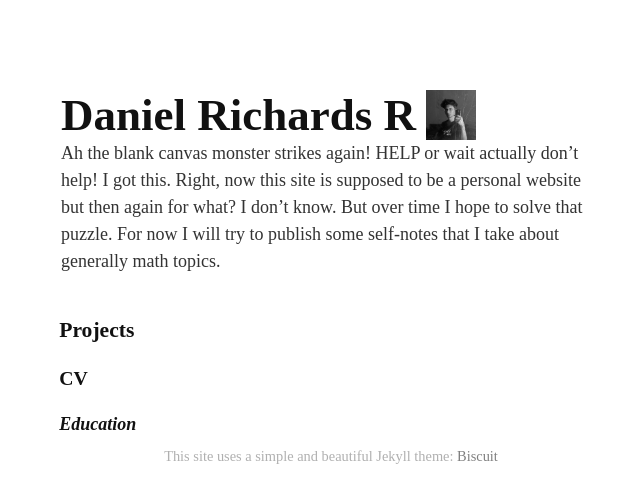
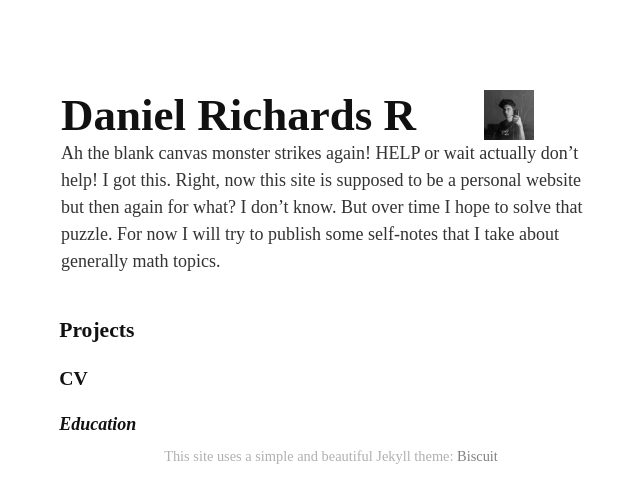
Before and after one commit to dannyrichy/dannyrichy.github.io, a Jekyll site: the page built from docs/index.md, in a window 1280 px wide. Shown: the top 503 px of the page, without its empty margins (309-949 px from the left). Built offline with Jekyll 4.4.1, drawn with Linux system fonts in a browser that asks for light colours; some web fonts are replaced.

Commit message:
modified to give space

```diff
--- a/docs/index.md
+++ b/docs/index.md
@@ -2,9 +2,9 @@
 layout: default
 ---
 
-<div style="display: flex; align-items: center;">
+<div style="display: flex; align-items: center; justify-content: space-between;">
     <h1 style="margin: 0;">Daniel Richards R</h1>
-    <img src="assets/profile.jpg" alt="Banner" style="width: 50px; height: 50px; margin-left: 10px;">
+    <img src="assets/profile.jpg" alt="Banner" style="width: 50px; height: 50px;">
 </div>
 
 Ah the blank canvas monster strikes again! HELP or wait actually don't help! I got this. Right, now this site is supposed to be a personal website but then again for what? I don't know. But over time I hope to solve that puzzle. For now I will try to publish some self-notes that I take about generally math topics.
```
